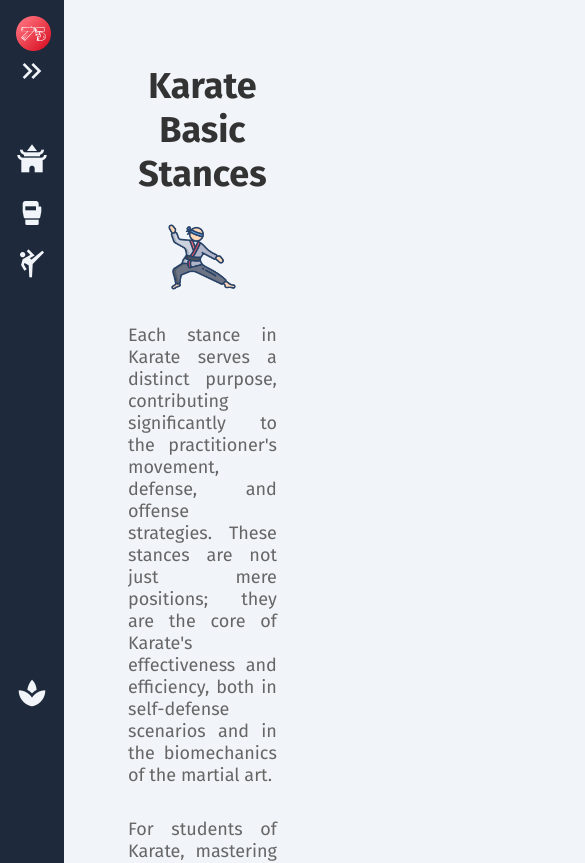
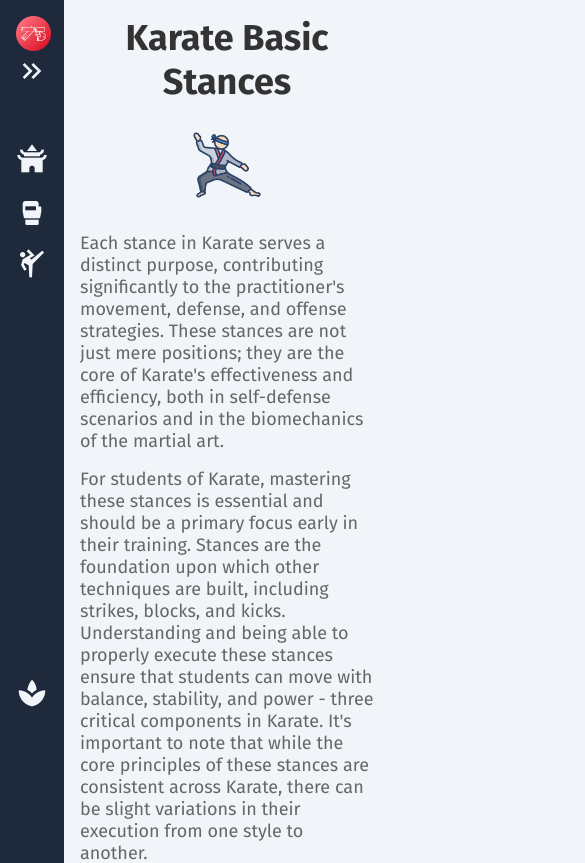
Before and after one commit to QuantumPixie/karate-quest, a Vue app: page /karate-basic-stances in a window 390 px wide. Shown: the top 863 px of the page, 585 px wide, since content can reach past the window. Built offline with nearby package versions, Linux system fonts and the light colour scheme.

Commit message:
fixed mobile view for BasicStances

```diff
--- a/src/views/BasicStancesView.vue
+++ b/src/views/BasicStancesView.vue
@@ -146,6 +146,17 @@ const videoUrl = computed(() => `https://www.youtube.com/embed/${videoId.value}`
 </template>
 
 <style scoped>
+.stances {
+  padding: 4rem;
+  max-width: 71%;
+}
+.header {
+  display: flex;
+  align-items: center;
+  font-size: 36px;
+  color: #333;
+  margin-bottom: 10px;
+}
 iframe {
   position: relative;
   margin-top: 2rem;
@@ -180,4 +191,70 @@ p {
   margin-left: 7rem;
   margin-top: 8rem;
 }
+@media screen and (max-width: 768px) {
+  .stances {
+    padding: 1rem;
+    max-width: 85%;
+  }
+
+  .header {
+    flex-direction: column;
+    align-items: center;
+    text-align: center;
+  }
+  .video-container {
+    position: relative;
+    width: 100%;
+    padding-bottom: 56.25%;
+    margin-top: 2rem;
+    margin-bottom: 4rem;
+  }
+
+  .video-container iframe {
+    position: absolute;
+    top: 0;
+    left: 0;
+    width: 100%;
+    height: 100%;
+  }
+
+  .icon {
+    margin-bottom: 1rem;
+  }
+
+  .stance-image {
+    width: 70%;
+    margin-left: 0;
+    margin-top: 2rem;
+  }
+
+  .stance-container {
+    flex-direction: column;
+    align-items: center;
+    margin-bottom: 2rem;
+  }
+
+  .stance-description {
+    text-align: justify;
+    margin-top: 1rem;
+  }
+  h2 {
+    text-align: center;
+    text-wrap: pretty;
+  }
+
+  p {
+    margin-top: 1rem;
+    text-align: left;
+  }
+
+  ol {
+    margin-top: 1rem;
+  }
+
+  li {
+    margin-top: 0.5rem;
+    margin-left: 1rem;
+  }
+}
 </style>
--- a/src/views/KarateOrigins.vue
+++ b/src/views/KarateOrigins.vue
@@ -253,12 +253,12 @@ li {
 @media screen and (max-width: 768px) {
   .origins {
     padding: 1rem;
-    max-width: 85%; /* Adjusted max-width for mobile view */
+    max-width: 85%;
   }
   .video-container {
     position: relative;
     width: 100%;
-    padding-bottom: 56.25%; /* 16:9 aspect ratio */
+    padding-bottom: 56.25%;
     margin-top: 2rem;
     margin-bottom: 4rem;
   }
```
